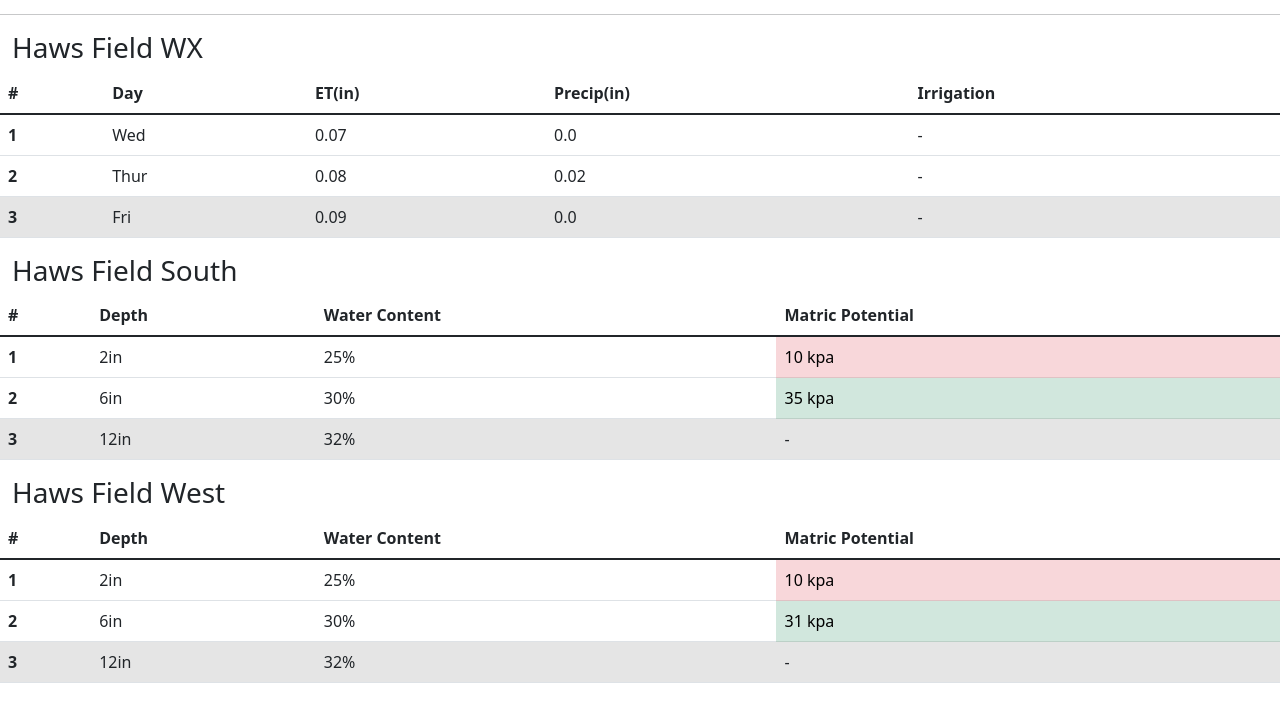
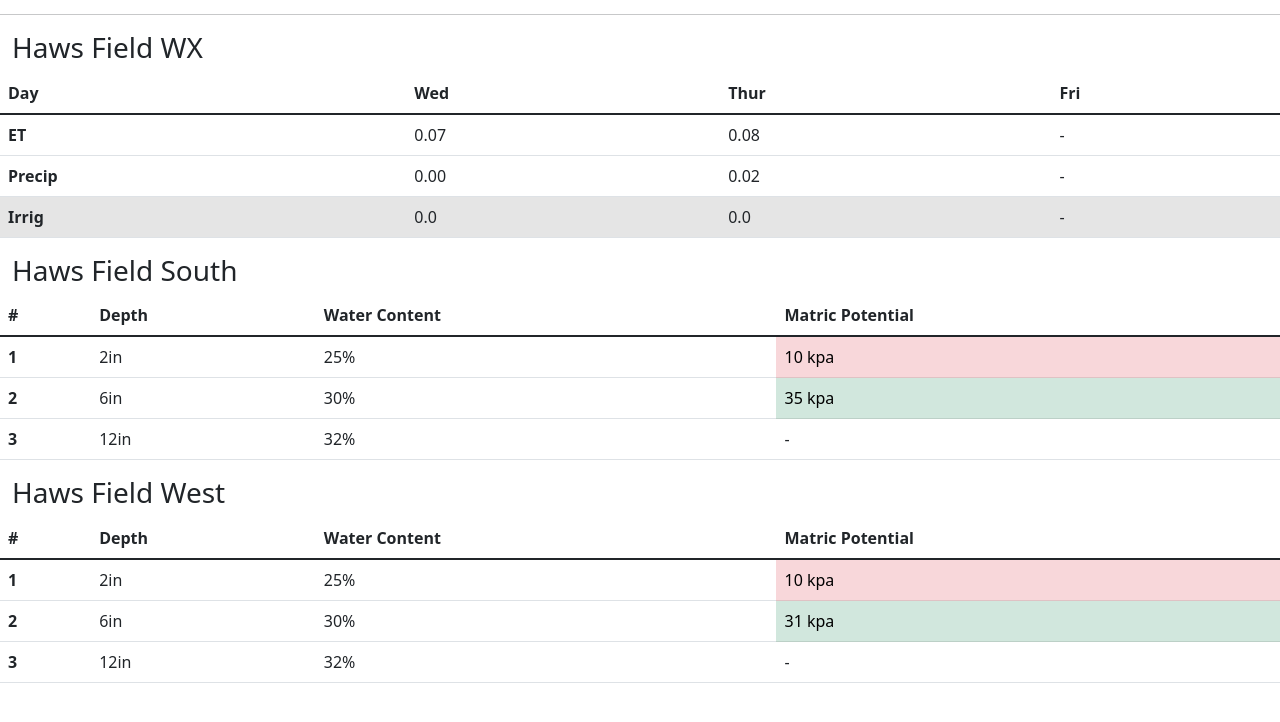
Before and after one commit to levisgaragegroupinc/byu_grounds, a plain HTML site: page index.html in a window 1280 px wide. Shown: the part 42-764 px from the top of the page. Drawn offline with nearby package versions, Linux system fonts and the light colour scheme.

Commit message:
Removed active class from table 2 and three, changed ET Precip display to horizontal

```diff
--- a/index.html
+++ b/index.html
@@ -21,32 +21,28 @@
       <table class="table">
       <thead>
         <tr>
-          <th scope="col">#</th>
           <th scope="col">Day</th>
-          <th scope="col">ET(in)</th>
-          <th scope="col">Precip(in)</th>
-          <th scope="col">Irrigation</th>
+          <th scope="col">Wed</th>
+          <th scope="col">Thur</th>
+          <th scope="col">Fri</th>
         </tr>
       </thead>
       <tbody>
         <tr>
-          <th scope="row">1</th>
-          <td>Wed</td>
+          <th scope="row">ET</th>
           <td>0.07</td>
-          <td>0.0</td>
+          <td>0.08</td>
           <td>-</td>
         </tr>
         <tr>
-          <th scope="row">2</th>
-          <td>Thur</td>
-          <td>0.08</td>
+          <th scope="row">Precip</th>
+          <td>0.00</td>
           <td>0.02</td>
           <td>-</td>
         </tr>
         <tr class="table-active">
-          <th scope="row">3</th>
-          <td>Fri</td>
-          <td>0.09</td>
+          <th scope="row">Irrig</th>
+          <td>0.0</td>
           <td>0.0</td>
           <td>-</td>
         </tr>
@@ -79,7 +75,7 @@
             <td>30%</td>
             <td class="table-success">35 kpa</td>
           </tr>
-          <tr class="table-active">
+          <tr>
             <th scope="row">3</th>
             <td>12in</td>
             <td>32%</td>
@@ -113,7 +109,7 @@
             <td>30%</td>
             <td class="table-success">31 kpa</td>
           </tr>
-          <tr class="table-active">
+          <tr>
             <th scope="row">3</th>
             <td>12in</td>
             <td>32%</td>
```
